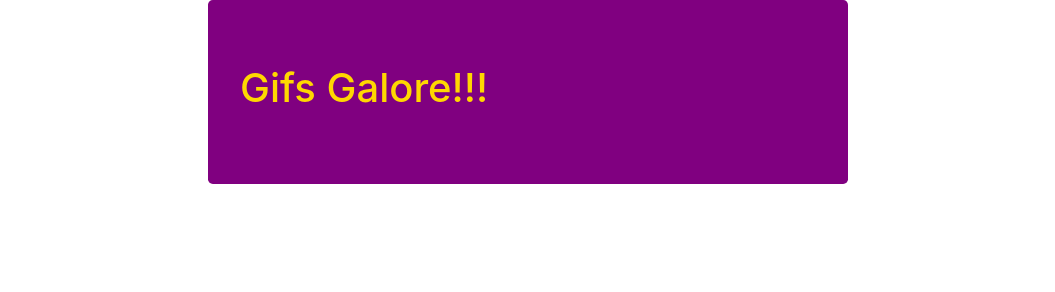
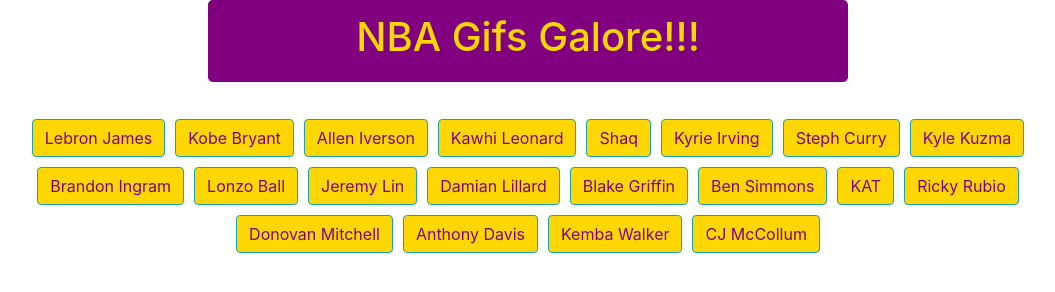
Before and after one commit to birnadam/Giftastic, a plain HTML site: page index.html in a window 1280 px wide. Shown: the whole page, without its empty margins (112-1167 px from the left). Drawn offline with nearby package versions, Linux system fonts and the light colour scheme; no server answers.

Commit message:
added array of nba players and a function to render those into buttons

```diff
--- a/assets/css/style.css
+++ b/assets/css/style.css
@@ -1,6 +1,6 @@
 #heading {
     font-weight: bold;
-    text-align: left;
+    text-align: center;
     color: gold;
     background-color: purple;
 }
@@ -10,4 +10,25 @@
     width: 50%;
     margin-left: auto;
     margin-right: auto;
+    padding: 1%;
 }
+
+.btn {
+    margin: 5px;
+    background-color: gold;
+    color: purple;
+}
+
+.btn:hover {
+    background-color: purple;
+    color: gold;
+    font-weight: bold;
+}
+
+#container {
+    display: block;
+    width: 90%;
+    margin-left: auto;
+    margin-right: auto;
+    text-align: center;
+}
--- a/assets/javascript/app.js
+++ b/assets/javascript/app.js
@@ -1,20 +1,23 @@
 $(document).ready(function(){
 
+    //store API key requested as a string
+    const apiKey = "2N7qe4KbTIcJ1nWq1LLxwCdGdRE9WwDt";
 
-function setup(){
-    let queryURL = "https://api.giphy.com/v1/gifs/search?q=counter+strike&api_key=2N7qe4KbTIcJ1nWq1LLxwCdGdRE9WwDt&limit=5";
-    fetch(queryURL)
-    .then(response => {
-        return response.json();
-    })
-    .then(json => {
-      console.log(json)
-        console.log(json.data[0].images.original.url);
-    })
+    //array of NBA players
+    const nbaPlayers = ["Lebron James", "Kobe Bryant", "Allen Iverson", "Kawhi Leonard", "Shaq", "Kyrie Irving", "Steph Curry", "Kyle Kuzma", "Brandon Ingram", "Lonzo Ball", "Jeremy Lin",
+    "Damian Lillard", "Blake Griffin", "Ben Simmons", "KAT", "Ricky Rubio", "Donovan Mitchell", "Anthony Davis", "Kemba Walker", "CJ McCollum" ];
 
-    .catch(err => console.log(err));
-}
-setup();
-
-
+    //function to show buttons
+    function renderButtons() {
+        for (var i = 0; i < nbaPlayers.length; i++) {
+            let b = $("<button class='btn btn-info'>");
+            b.addClass("playerBtn");
+            b.attr("data-name", nbaPlayers[i]);
+            b.text(nbaPlayers[i]);
+            //to make visible on page
+            $("#displayButtons").append(b);
+        }
+    }
+    //run the function to display buttons
+    renderButtons();
 });
--- a/index.html
+++ b/index.html
@@ -3,7 +3,7 @@
 
   <head>
     <meta charset="UTF-8">
-	  <title>Giftastic!</title>
+	  <title>NBA Giftastic!</title>
     <link rel="stylesheet" href="https://stackpath.bootstrapcdn.com/bootstrap/4.3.1/css/bootstrap.min.css" integrity="sha384-ggOyR0iXCbMQv3Xipma34MD+dH/1fQ784/j6cY/iJTQUOhcWr7x9JvoRxT2MZw1T" crossorigin="anonymous">
 	  <link rel="stylesheet" href="assets/css/style.css">
   </head>
@@ -12,10 +12,13 @@
 
     <!-- header here -->
     <div class="jumbotron" id="heading">
-		  <h1>Gifs Galore!!!</h1>
+		  <h1>NBA Gifs Galore!!!</h1>
     </div>
 
     <!-- rendered buttons here -->
+    <div id="container">
+      <div id="displayButtons"></div>
+    </div>
 
     <!-- gifs here -->
 
```
